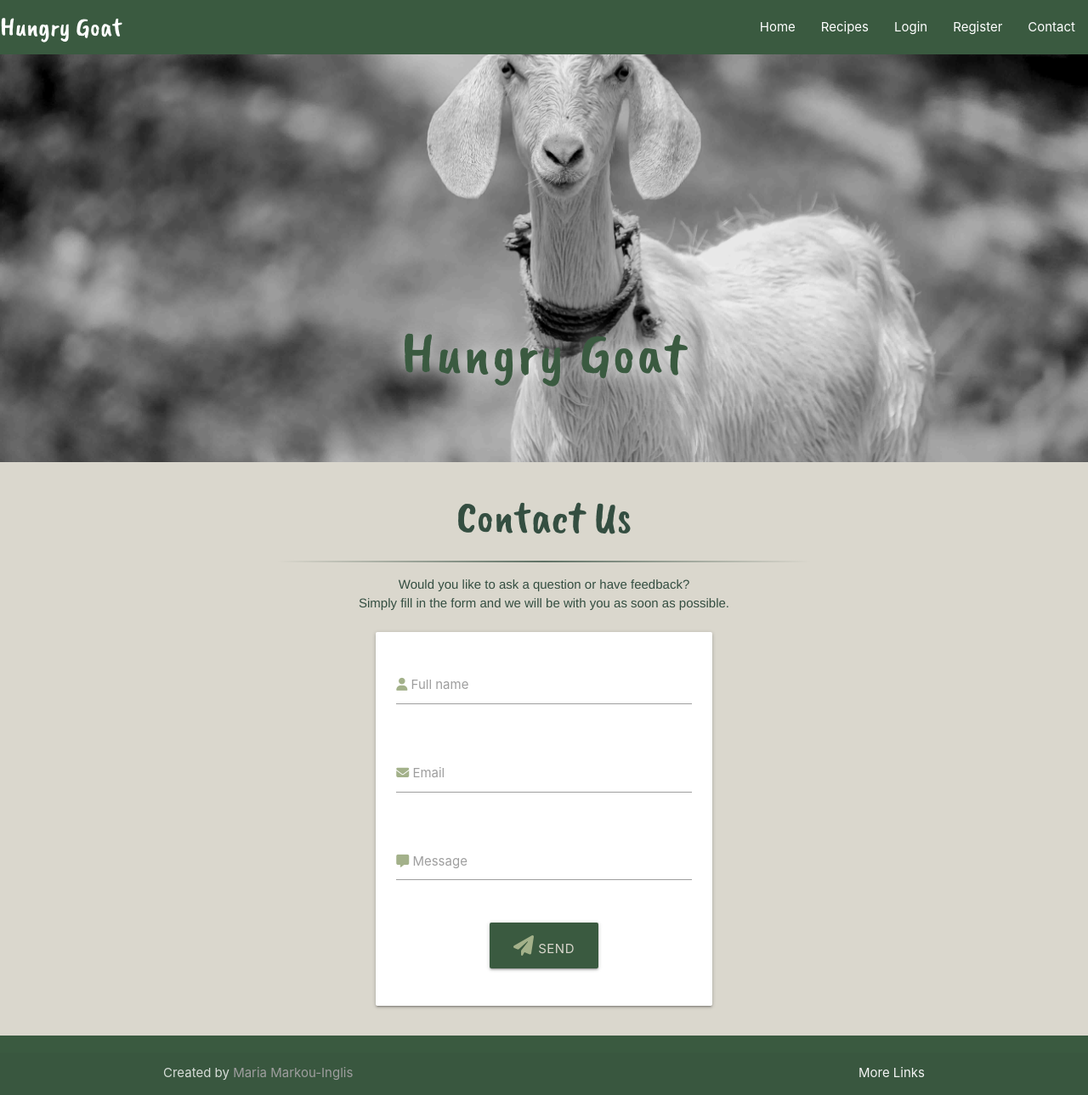
After one commit to mariamar95/hungry-goat, a Flask app: page /contact in a window 1280 px wide. The commit adds this page. Shown: the whole page at 85% size. Run offline with Flask 2, Linux system fonts and the light colour scheme; some libraries are stand-ins or nearby versions.

Commit message:
add contact.html

```diff
--- a/hungrygoat/routes.py
+++ b/hungrygoat/routes.py
@@ -25,3 +25,8 @@ def register():
 @app.route("/login", methods=["GET", "POST"])
 def login():
     return render_template("login.html")
+
+
+@app.route("/contact", methods=["GET", "POST"])
+def contact():
+    return render_template("contact.html")
--- a/hungrygoat/static/css/style.css
+++ b/hungrygoat/static/css/style.css
@@ -35,6 +35,13 @@ form i, a i{
 
 .fa-plus {
     background-color: #a3b18a;
+}
+
+/* code from css-tricks */
+hr {
+    border: 0;
+    height: 2px;
+    background-image: linear-gradient(to right, rgba(52, 78,  65, 0), rgba(52, 78,  65, 0.75), rgba(52, 78,  65, 0));
 }
 
 /* NavBar */
--- a/hungrygoat/static/js/script.js
+++ b/hungrygoat/static/js/script.js
@@ -2,6 +2,7 @@ $(document).ready(function(){
   //Materialize Initialization
   $('.sidenav').sidenav();
   $('select').formSelect();
+  $('textarea#message').characterCounter();
 });
 
 // Code modified from Wanderlust Recipes, find more on README
--- a/hungrygoat/templates/base.html
+++ b/hungrygoat/templates/base.html
@@ -30,7 +30,7 @@
                         <li><a href="{{ url_for('recipes') }}">Recipes</a></li>
                         <li><a href="{{ url_for('login') }}">Login</a></li>
                         <li><a href="{{ url_for('register') }}">Register</a></li>
-                        <li><a href="">Contact</a></li>
+                        <li><a href="{{ url_for('contact') }}">Contact</a></li>
                     </ul>
             </div>
         </nav>
@@ -40,7 +40,7 @@
             <li><a href="{{ url_for('recipes') }}">Recipes</a></li>
             <li><a href="{{ url_for('login') }}">Login</a></li>
             <li><a href="{{ url_for('register') }}">Register</a></li>
-            <li><a href="">Contact</a></li>
+            <li><a href="{{ url_for('contact') }}">Contact</a></li>
         </ul>
 
         <section class="hero">
--- /dev/null
+++ b/hungrygoat/templates/contact.html
@@ -0,0 +1,42 @@
+{% extends "base.html" %}
+{% block content %}
+
+<div class="container">
+    <h2 class="title center-align">Contact Us</h2>
+    <hr class="title">
+    <p class="center-align dark-green-text">Would you like to ask a question or have feedback? <br>
+    Simply fill in the form and we will be with you as soon as possible.</p>
+    <!-- Register form -->
+    <div class="row">
+        <form class="col s12 l8 offset-l2" action="" method="POST">
+            <div class="card-panel">
+                <div class="row">
+                    <div class="input-field col s12">
+                        <input id="name" name="name" type="text" minlength="5" maxlength="15"
+                            title="Full in letters" pattern="^\S+$" class="validate" required>
+                        <label for="username"><i class="fa-solid fa-user"></i> Full name</label>
+                    </div>
+                </div>
+                <div class="row">
+                    <div class="input-field col s12">
+                        <input id="email" name="email" type="email" pattern="^\S+$" class="validate" required>
+                        <label for="email"><i class="fa-solid fa-envelope"></i> Email</label>
+                    </div>
+                </div>
+                <div class="row">
+                    <div class="input-field col s12">
+                      <textarea id="message" class="materialize-textarea" data-length="500"></textarea>
+                      <label for="message"><i class="fa-solid fa-message"></i> Message</label>
+                    </div>
+                  </div>
+                <div class="row">
+                    <div class="center-align">
+                        <button type="submit" class="btn-large green-bg"><i class="fa-solid fa-paper-plane"></i> Send</button>
+                    </div>
+                </div>
+            </div>
+        </form>
+    </div>
+</div>
+
+{% endblock %}
```
